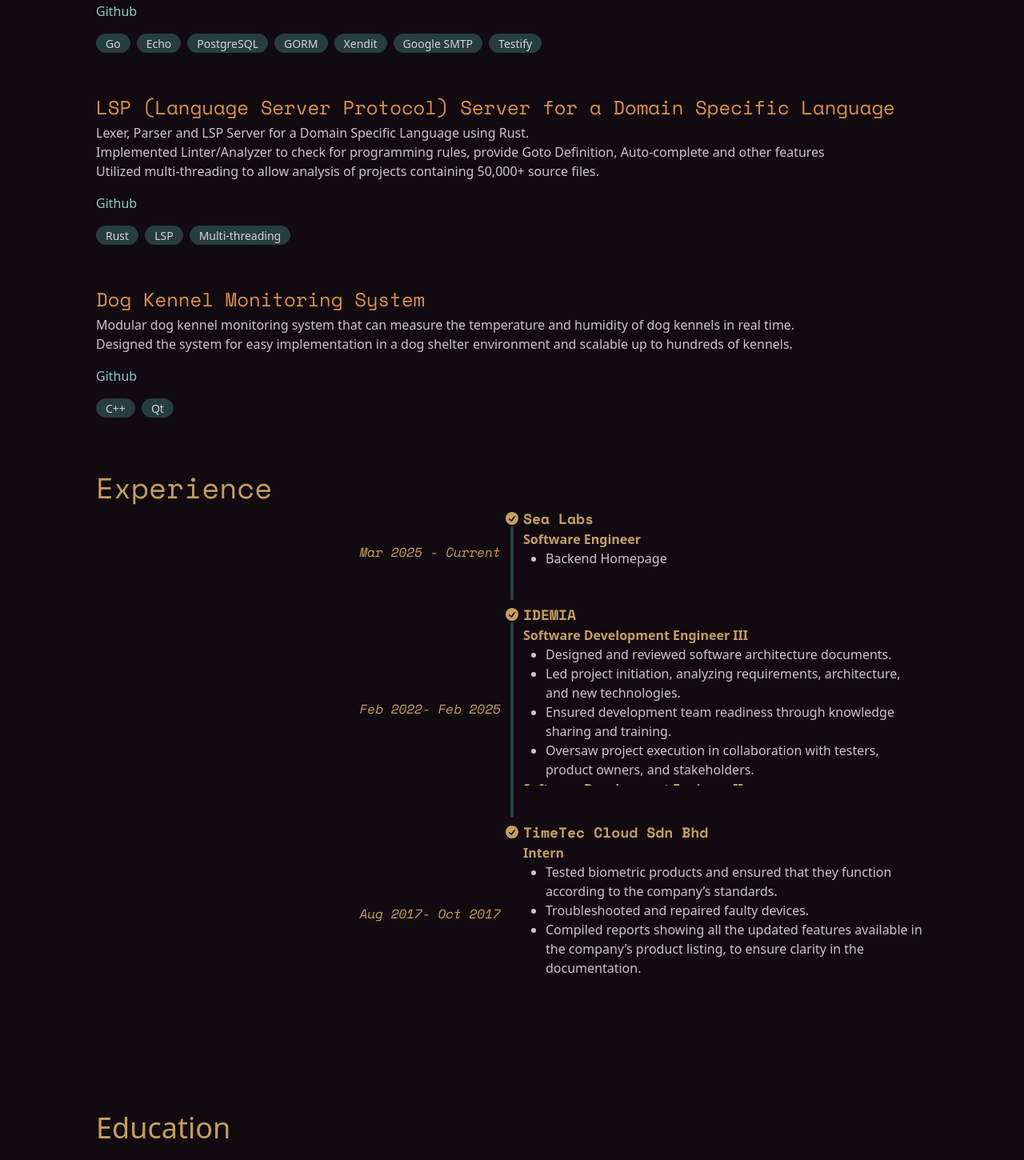
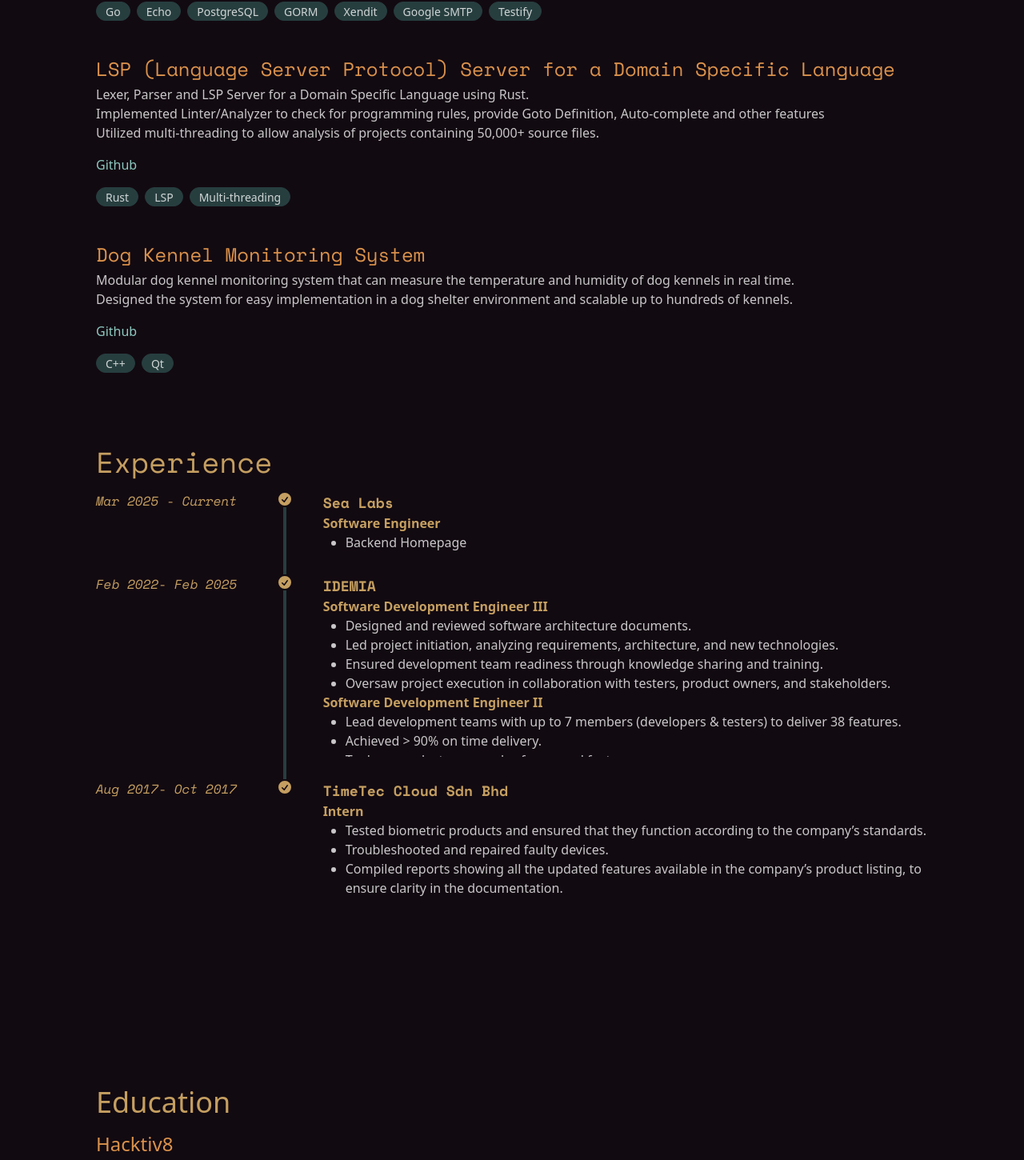
Before and after one commit to razzzp/razzzp.github.io, a Next.js app: page / in a window 1280 px wide. Shown: the part 1330-2780 px from the top of the page at 80% size. Built offline with nearby package versions, Linux system fonts and the light colour scheme.

Commit message:
custom timeline

```diff
--- a/src/app/layout.tsx
+++ b/src/app/layout.tsx
@@ -25,7 +25,7 @@ export default function RootLayout({
   return (
     <html lang="en">
       <body
-        className={`${geistSans.variable} ${geistMono.variable} antialiased`}
+        className={`${geistSans.variable} ${geistMono.variable} antialiased bg-base-300`}
       >
         {children}
       </body>
--- a/src/app/page.tsx
+++ b/src/app/page.tsx
@@ -26,8 +26,8 @@ function NavItemBracket(props:{text:string, link:string}){
 function NavBar(props: {items : {text: string,link: string}[]}){
   return (
     <>
-      <nav className="sticky top-0 py-4 px-20 bg-base-300 z-1">
-        <ul className="flex justify-center">
+      <nav className="sticky top-0 py-4 px-20 z-1 backdrop-blur">
+        <ul className="flex justify-center z-2">
           {
             props.items.map((item, idx) => {
               return <NavItemBracket text={item.text} link={item.link} key={idx}/>
@@ -68,8 +68,8 @@ function TagsList(props: {tags: string[]}){
 function ProjectComp(props:{project:Project}){
   return (
     <>
-    <div className="py-4 space-y-4">
-    <h3 className="text-2xl pt-4 mb-1 text-primary font-mono">{props.project.title}</h3>
+    <div className="pb-10 space-y-4">
+    <h3 className="text-2xl mb-1 text-primary font-mono">{props.project.title}</h3>
     {props.project.content}
     <a className="link-info block" href={props.project.githubUrl}>Github</a>
     <TagsList tags={props.project.tags}/>
@@ -82,7 +82,7 @@ function CollapsibleFloatingButton(props:{items:{text:string, link:string}[]}){
   const [open, setOpen] = useState(false)
   return (
     <>
-    <div className="fixed bottom-6 right-6 z-50">
+    <div className="fixed bottom-6 right-6 z-1">
       <div className="dropdown dropdown-top dropdown-end">
         <div
           tabIndex={0}
@@ -193,6 +193,63 @@ function ExperienceTimeline() {
   )
 }
 
+function ExperienceTimelineCustom() {
+  return (
+    <>
+    <ul className="">
+    {
+      experiences.map((exp,idx,arr)=>{
+        return (
+          <li key={idx}>
+            {/* icon */}
+            <div className="grid grid-cols-12 lg:grid-rows-[20px_auto] lg:grid-cols-[max-content_1fr_1fr_1fr_1fr_1fr_1fr_1fr_1fr_1fr_1fr_1fr]">
+              <div className="lg:col-start-4 lg:self-start col-start-1 justify-self-center self-center">
+                <svg
+                  xmlns="http://www.w3.org/2000/svg"
+                  viewBox="0 0 20 20"
+                  fill="currentColor"
+                  className="h-5 w-5"
+                >
+                  <path
+                    fillRule="evenodd"
+                    d="M10 18a8 8 0 100-16 8 8 0 000 16zm3.857-9.809a.75.75 0 00-1.214-.882l-3.483 4.79-1.88-1.88a.75.75 0 10-1.06 1.061l2.5 2.5a.75.75 0 001.137-.089l4-5.5z"
+                    clipRule="evenodd"
+                  />
+                </svg>
+              </div>
+              {/* line */}
+              {
+                idx != arr.length-1 ?
+                  <div className={"lg:col-start-4 lg:row-start-2 col-start-1 justify-self-center border-0 w-[0.25em] h-full bg-secondary"}/>
+                  : ""
+              }
+              {/* time */}
+              <div className="lg:col-start-1 lg:col-span-3 row-start-1 col-start-2 col-span-full items-start">
+                <time className="font-mono italic">{dispDate(exp.startDate)}{exp.endDate? `- ${dispDate(exp.endDate)}`: " - Current"}</time>
+              </div>
+              {/* content */}
+              <div className="lg:col-start-5 lg:row-start-1  lg:row-span-2 row-start-2 col-start-2 col-span-full pb-7">
+                <div className="text-lg font-black font-mono">{exp.title}</div>
+                <Expandable>
+                <ul>
+                {
+                  exp.positions.map((pos, pidx)=> {
+                    return <PositionComp pos={pos}  key={pidx} />
+                  })
+                }
+                </ul>
+                </Expandable>
+              </div>
+            </div>
+          </li>
+        )
+      })
+    }
+    </ul>
+    </>
+  )
+}
+
 export default function Home() {
   return (
     <>
@@ -202,9 +259,9 @@ export default function Home() {
         {text: "Education", link: "#education"},
         {text: "Contact", link: "#contact"},
         ]}/>
-      <main className="flex flex-col items-center justify-center bg-base-300 text-base-content px-15 md:px-30">
+      <main className="flex flex-col items-center justify-center text-base-content px-15 md:px-30">
         <FullPaddedSection>
-          <div className="space-y-4 h-screen flex flex-col justify-center -top-30 relative">
+          <div className="space-y-4 h-[70vh] flex flex-col justify-center">
             <h2 className="text-4xl font-mono">Hi 👋,<br/> I'm <span className="font-bold text-primary">Razif</span> </h2>
             <p className="text-xl text-base-content/70">A Software Engineer who is always curious and excited to learn new things</p>
             <ul className="ml-1 mt-8 flex items-center" aria-label="Social media">
@@ -235,7 +292,7 @@ export default function Home() {
         </FullPaddedSection>
 
         <FullPaddedSection secId="projects">
-          <h2 className="text-4xl pd-4 pt-8 font-mono">Projects</h2>
+          <h2 className="text-4xl pb-4 pt-8 font-mono">Projects</h2>
           {
             projects.map((proj, idx)=>{
               return <ProjectComp project={proj} key={idx}/>
@@ -244,18 +301,18 @@ export default function Home() {
         </FullPaddedSection>
 
         <FullPaddedSection secId="experience">
-          <h2 className="text-4xl pd-4 pt-8 font-mono">Experience</h2>
-          <ExperienceTimeline />
+          <h2 className="text-4xl pb-4 pt-8 font-mono">Experience</h2>
+          <ExperienceTimelineCustom />
         </FullPaddedSection>
 
         <FullPaddedSection secId="education">
-          <h2 className="text-4xl pd-4 pt-8" id="education">Education</h2>
-          <div className="py-4">
+          <h2 className="text-4xl pb-4 pt-8" id="education">Education</h2>
+          <div className="pb-4">
             <h3 className="text-2xl text-primary">Hacktiv8</h3>
             <h4 className="font-bold">Go Backend</h4>
           </div>
 
-          <div className="py-4">
+          <div className="pb-4">
             <h3 className="text-2xl text-primary">University of Nottingham</h3>
             <h4 className="font-bold">MEng Electrical and Electronic Engineering</h4>
           </div>
```
